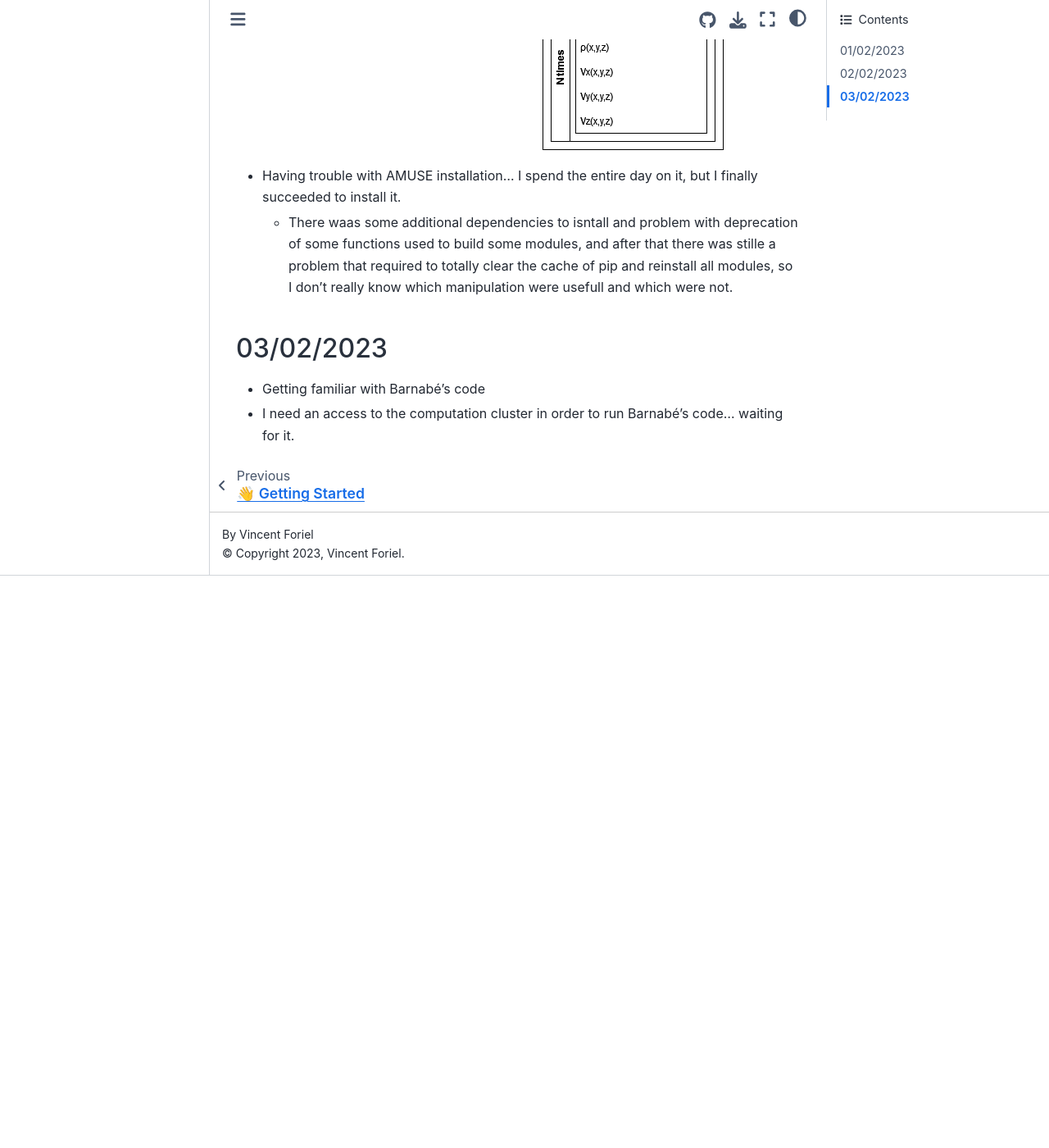
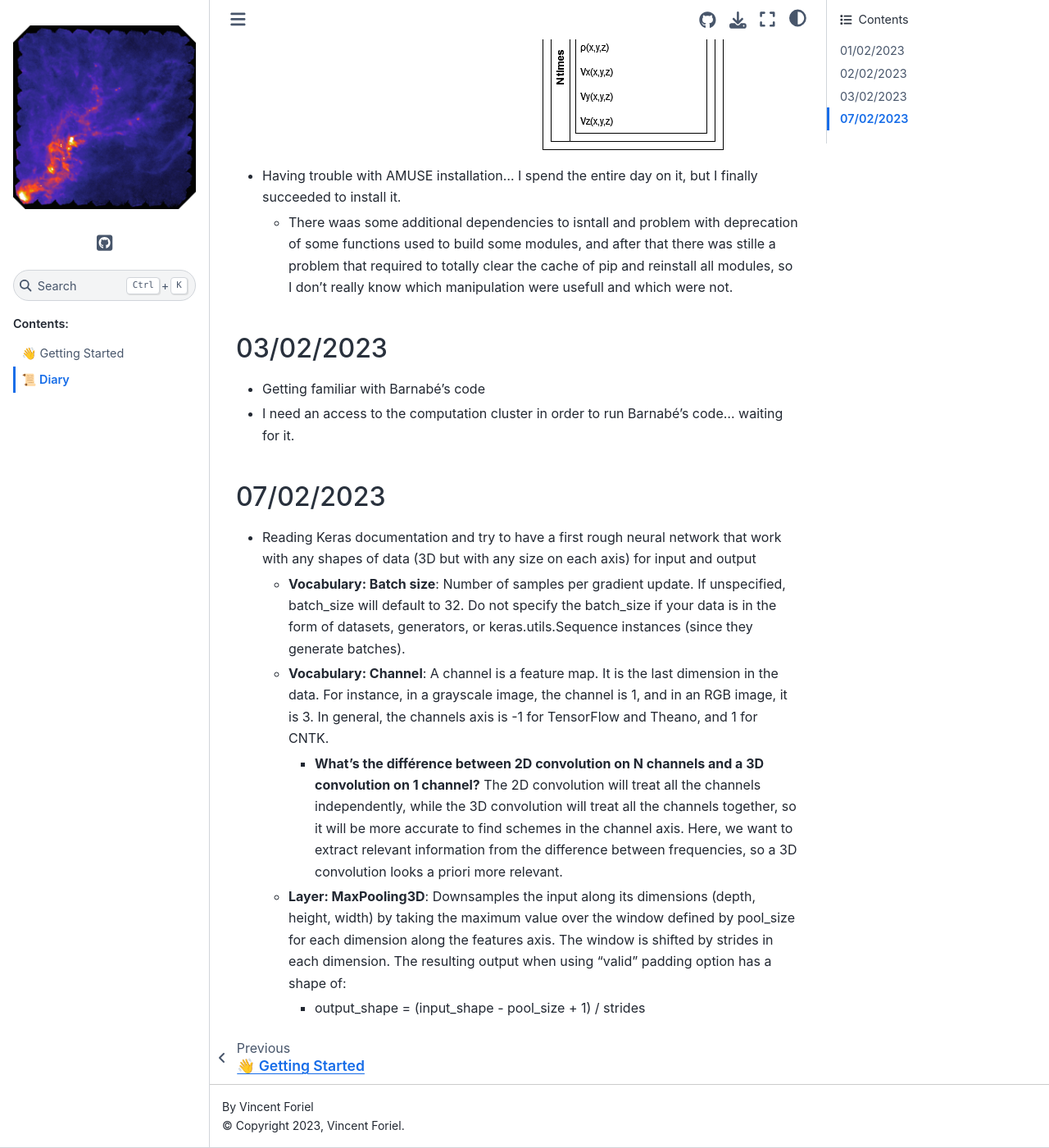
Before and after one commit to LeiRoF/M2-Internship, a Sphinx documentation site: the page built from docs/Diary.md, in a window 1280 px wide and 1400 px high, scrolled down 1181 px. Shown: the whole window at 82% size. Built offline with Sphinx 7.4.7 and the Sphinx Book theme 1.1.4, drawn with Linux system fonts in a browser that asks for light colours; before the commit the page ends 1883 px from its top, so only the background shows below that.

Commit message:
First rough model

```diff
--- a/docs/Diary.md
+++ b/docs/Diary.md
@@ -32,3 +32,12 @@
 
 - Getting familiar with Barnabé's code
 - I need an access to the computation cluster in order to run Barnabé's code... waiting for it.
+
+## 07/02/2023
+
+- Reading Keras documentation and try to have a first rough neural network that work with any shapes of data (3D but with any size on each axis) for input and output
+  - **Vocabulary: Batch size**: Number of samples per gradient update. If unspecified, batch_size will default to 32. Do not specify the batch_size if your data is in the form of datasets, generators, or keras.utils.Sequence instances (since they generate batches).
+  - **Vocabulary: Channel**: A channel is a feature map. It is the last dimension in the data. For instance, in a grayscale image, the channel is 1, and in an RGB image, it is 3. In general, the channels axis is -1 for TensorFlow and Theano, and 1 for CNTK.
+    - **What's the différence between 2D convolution on N channels and a 3D convolution on 1 channel?** The 2D convolution will treat all the channels independently, while the 3D convolution will treat all the channels together, so it will be more accurate to find schemes in the channel axis. Here, we want to extract relevant information from the difference between frequencies, so a 3D convolution looks a priori more relevant.
+  - **Layer: MaxPooling3D**: Downsamples the input along its dimensions (depth, height, width) by taking the maximum value over the window defined by pool_size for each dimension along the features axis. The window is shifted by strides in each dimension. The resulting output when using "valid" padding option has a shape of:
+    - output_shape = (input_shape - pool_size + 1) / strides
--- a/requirements.txt
+++ b/requirements.txt
@@ -1,5 +1,5 @@
 # Global ----------------------------------------------------------------------
-LRFutils   == 0.0.15
+LRFutils   == 0.1.0
 numpy
 matplotlib
 tensorflow
```
Also changed, not shown: Main.ipynb, 5 other files.
